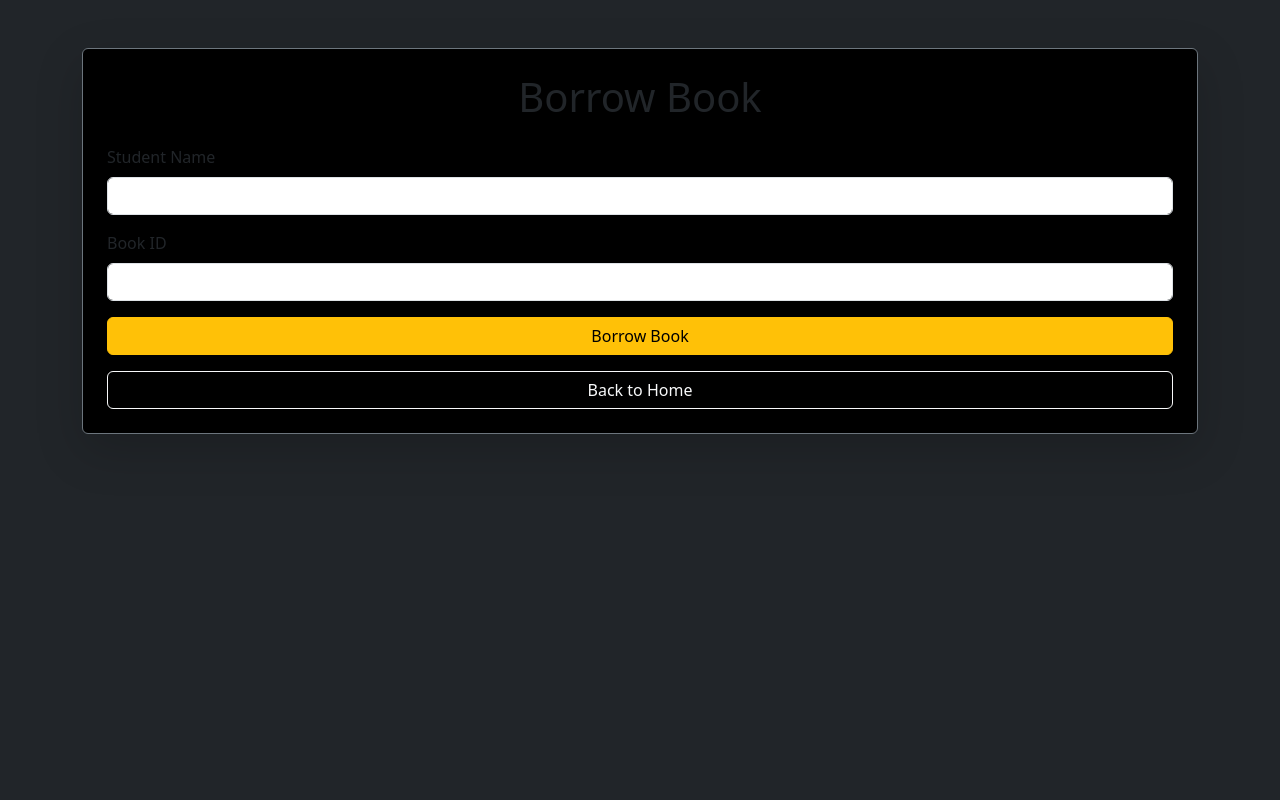
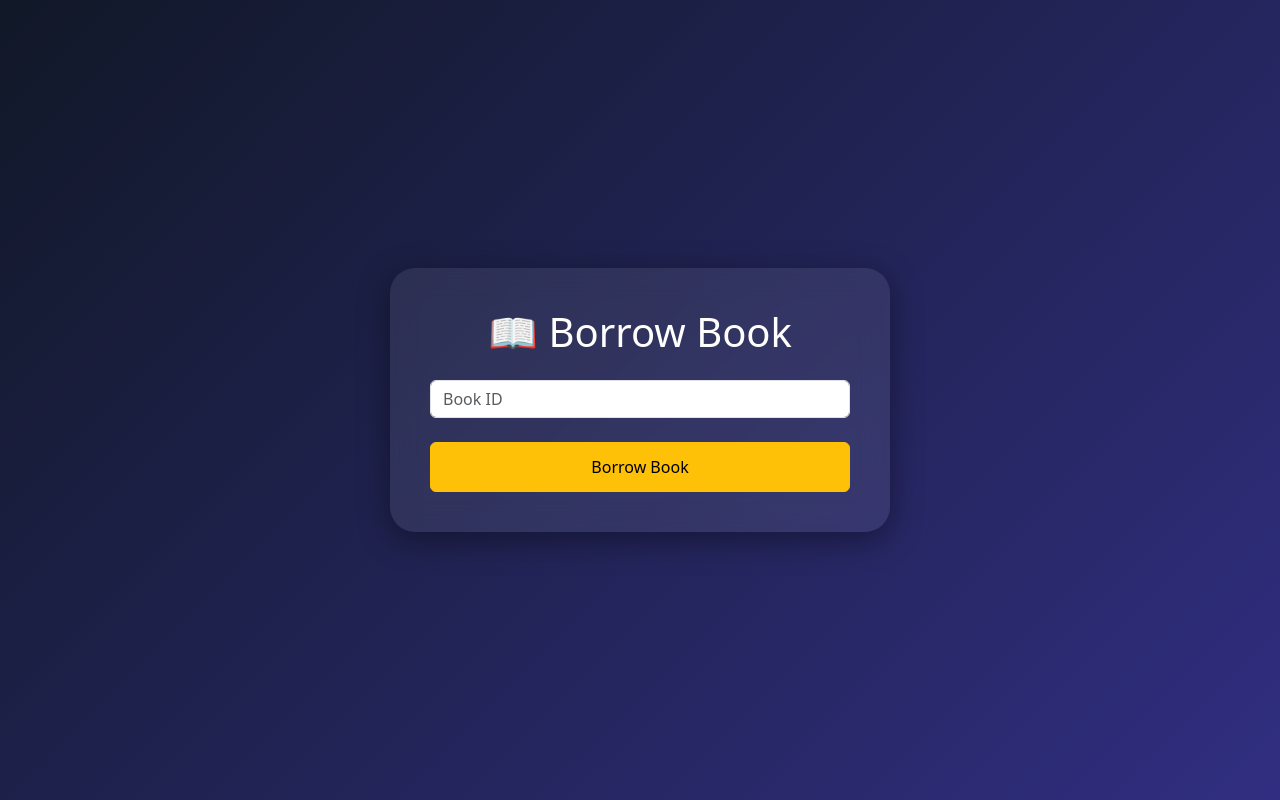
Before and after one commit to lakshya17-K/Library-Managment-, a Flask app: page /borrow in a window 1280 px wide. Run offline with Flask 3, Linux system fonts and the light colour scheme.

Commit message:
Refactor borrow_book.html for improved layout and style
Updated the borrow_book.html template to enhance styling and structure.

```diff
--- a/templates/borrow_book.html
+++ b/templates/borrow_book.html
@@ -16,49 +16,80 @@
 <link href="https://unpkg.com/aos@2.3.4/dist/aos.css"
       rel="stylesheet">
 
+<style>
+
+body{
+
+    min-height:100vh;
+
+    background:linear-gradient(
+        135deg,
+        #111827,
+        #312e81
+    );
+
+    display:flex;
+    justify-content:center;
+    align-items:center;
+}
+
+.glass{
+
+    width:500px;
+
+    background:rgba(255,255,255,0.08);
+
+    backdrop-filter:blur(15px);
+
+    padding:40px;
+
+    border-radius:25px;
+
+    color:white;
+
+    box-shadow:0 8px 32px rgba(0,0,0,0.4);
+}
+
+button{
+
+    height:50px;
+
+    border-radius:15px;
+
+    font-weight:bold;
+
+    transition:0.3s;
+}
+
+button:hover{
+
+    transform:scale(1.05);
+}
+
+</style>
+
 </head>
 
-<body class="bg-dark text-light">
+<body>
 
-    <div class="container mt-5">
-
-        <div class="card bg-black border-secondary shadow-lg p-4"
+<div class="glass"
      data-aos="flip-left">
 
     <h1 class="mb-4 text-center">
-                Borrow Book
+
+        📖 Borrow Book
+
     </h1>
 
     <form method="POST">
 
-                <div class="mb-3">
-
-                    <label class="form-label">
-                        Student Name
-                    </label>
-
-                    <input type="text"
-                           name="student"
-                           class="form-control"
+        <input type="number"
+               name="book_id"
+               placeholder="Book ID"
+               class="form-control mb-4"
                required>
 
-                </div>
-
-                <div class="mb-3">
-
-                    <label class="form-label">
-                        Book ID
-                    </label>
-
-                    <input type="number"
-                           name="book_id"
-                           class="form-control"
-                           required>
-
-                </div>
-
-                <button type="submit"
-                        class="btn btn-warning w-100">
+        <button class="btn btn-warning w-100">
 
             Borrow Book
 
@@ -66,24 +97,16 @@
 
     </form>
 
-            <a href="/"
-               class="btn btn-outline-light mt-3">
-
-                Back to Home
-
-            </a>
-
-        </div>
-
 </div>
 
 <script src="https://unpkg.com/aos@2.3.4/dist/aos.js"></script>
 
 <script>
+
 AOS.init({
-            duration: 1000,
-            once: true
+    duration:1200
 });
+
 </script>
 
 </body>
```
Lines whose indentation alone changed are shown as unchanged.
